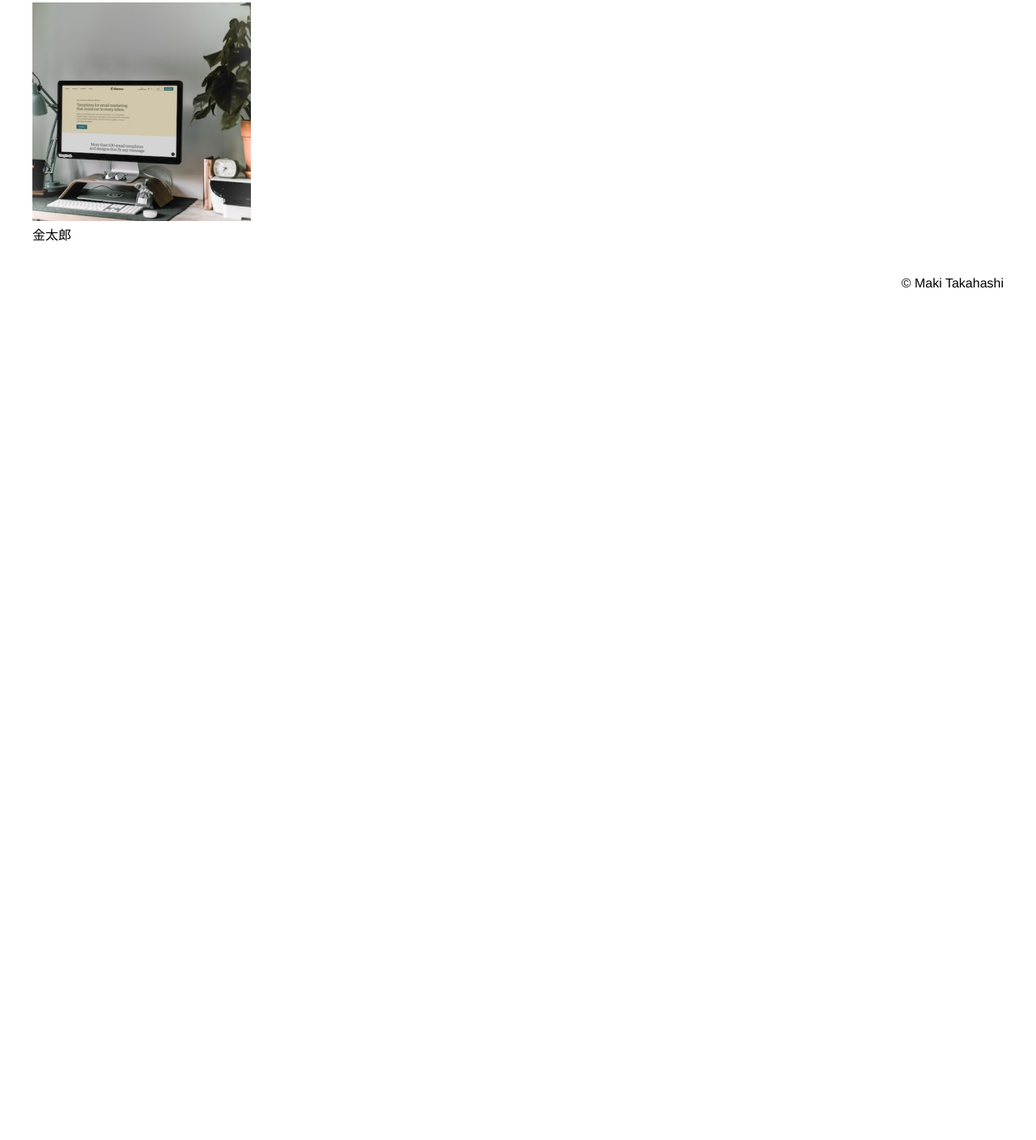
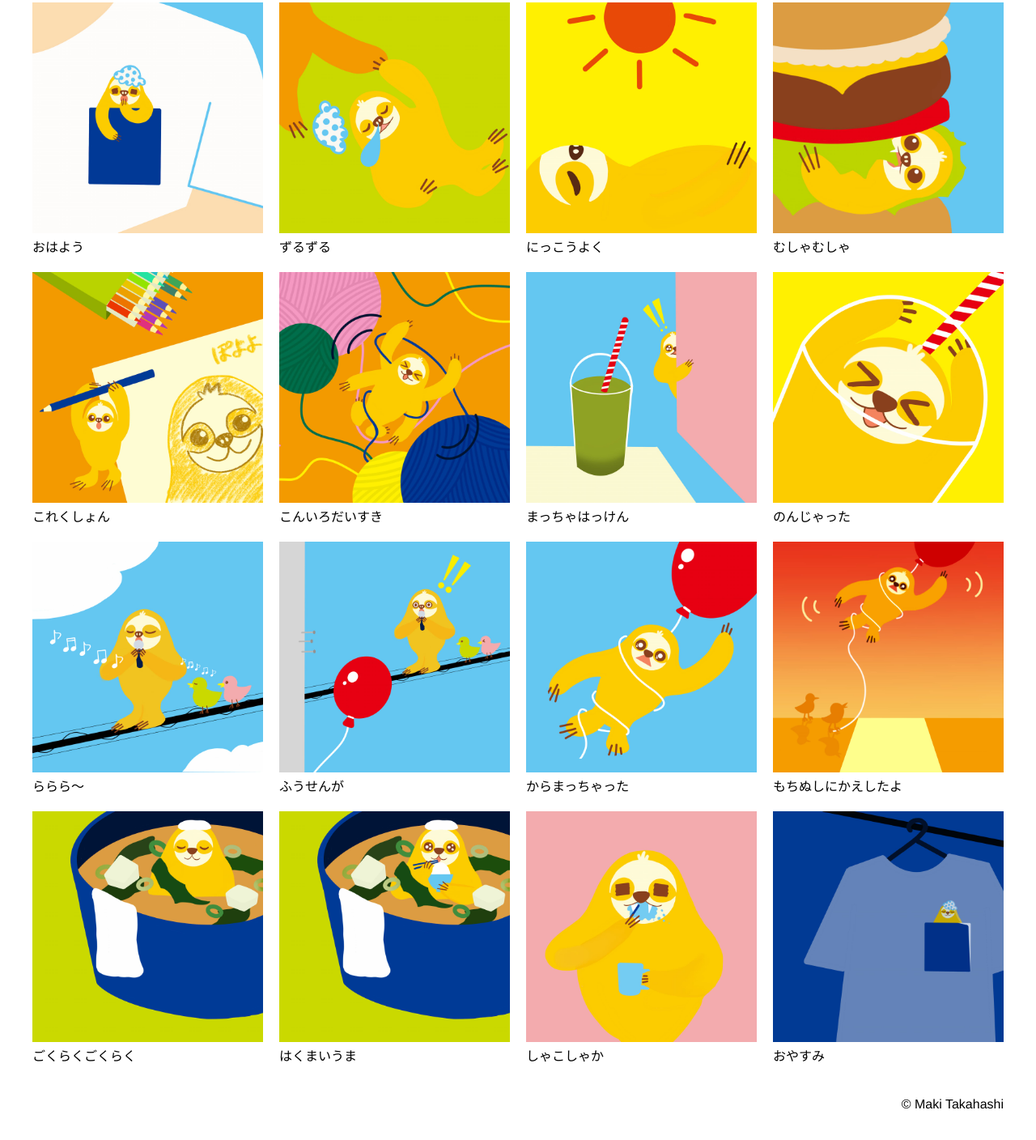
Before and after one commit to makimaki55/makimaki55.github.io, a plain HTML site: page index.html in a window 1280 px wide. Shown: the part 114-1522 px from the top of the page at 81% size. Before the commit the page ends 800 px from the top, so only its background shows below. Drawn offline with Linux system fonts and the light colour scheme.

Commit message:
Add files via upload

```diff
--- a/css/style.css
+++ b/css/style.css
@@ -41,7 +41,7 @@ body {
 .main {
     display: grid;
     grid-template-columns: 1fr 1fr 1fr 1fr;
-    gap: 40px;
+    gap: 20px;
 }
 
 .works-item img {
--- a/index.html
+++ b/index.html
@@ -21,8 +21,68 @@
 
         <main class="main">
             <div class="works-item">
-                <img src="./image/work1-thumbnail.png" alt="">
-                <p class="works-title">金太郎</p>
+                <img src="./image/ohayou.jpg" alt="">
+                <p class="works-title">おはよう</p>
+            </div>
+            <div class="works-item">
+                <img src="./image/zuruzuru.jpg" alt="">
+                <p class="works-title">ずるずる</p>
+            </div>
+            <div class="works-item">
+                <img src="./image/nikkouyoku.jpg" alt="">
+                <p class="works-title">にっこうよく</p>
+            </div>
+            <div class="works-item">
+                <img src="./image/retasu.jpg" alt="">
+                <p class="works-title">むしゃむしゃ</p>
+            </div>
+            <div class="works-item">
+                <img src="./image/koniroenpitsu.jpg" alt="">
+                <p class="works-title">これくしょん</p>
+            </div>
+            <div class="works-item">
+                <img src="./image/keito.jpg" alt="">
+                <p class="works-title">こんいろだいすき</p>
+            </div>
+            <div class="works-item">
+                <img src="./image/mattya.jpg" alt="">
+                <p class="works-title">まっちゃはっけん</p>
+            </div>
+            <div class="works-item">
+                <img src="./image/karayouki.jpg" alt="">
+                <p class="works-title">のんじゃった</p>
+            </div>
+            <div class="works-item">
+                <img src="./image/karaoke.jpg" alt="">
+                <p class="works-title">ららら〜</p>
+            </div>
+            <div class="works-item">
+                <img src="./image/bikkuri.jpg" alt="">
+                <p class="works-title">ふうせんが</p>
+            </div>
+            <div class="works-item">
+                <img src="./image/huusen.jpg" alt="">
+                <p class="works-title">からまっちゃった</p>
+            </div>
+            <div class="works-item">
+                <img src="./image/yuugata.jpg" alt="">
+                <p class="works-title">もちぬしにかえしたよ</p>
+            </div>
+            <div class="works-item">
+                <img src="./image/gokuraku.jpg" alt="">
+                <p class="works-title">ごくらくごくらく</p>
+            </div>
+            <div class="works-item">
+                <img src="./image/hakumai.jpg" alt="">
+                <p class="works-title">はくまいうま</p>
+            </div>
+            <div class="works-item">
+                <img src="./image/hamigaki.jpg" alt="">
+                <p class="works-title">しゃこしゃか</p>
+            </div>
+            <div class="works-item">
+                <img src="./image/oyasumi.jpg" alt="">
+                <p class="works-title">おやすみ</p>
             </div>
         </main>
 
```
Also changed, not shown: image/bikkuri.jpg (added), image/gokuraku.jpg (added), image/hakumai.jpg (added), image/hamigaki.jpg (added), image/huusen.jpg (added), image/karaoke.jpg (added), image/karayouki.jpg (added), image/keito.jpg (added), image/koniroenpitsu.jpg (added), image/mattya.jpg (added), image/nikkouyoku.jpg (added), image/ohayou.jpg (added), image/oyasumi.jpg (added), image/retasu.jpg (added), 2 more files.
